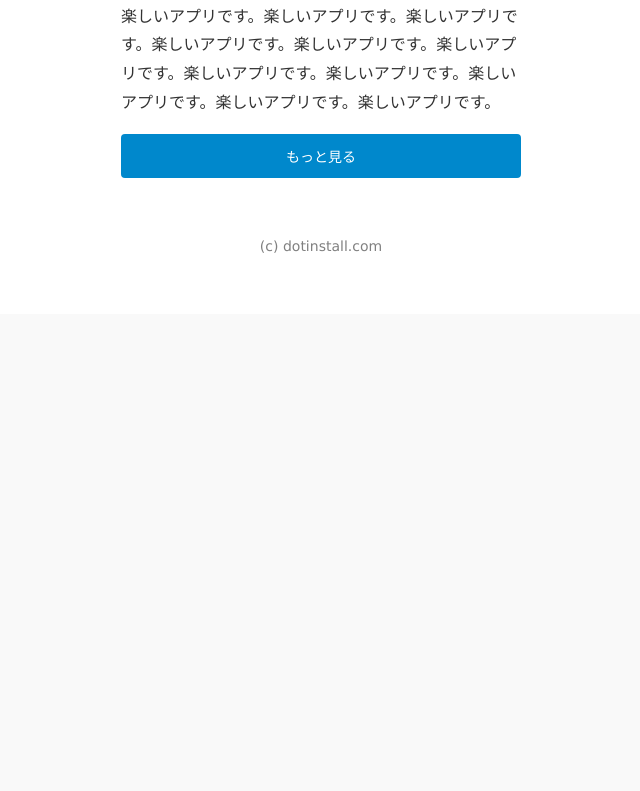
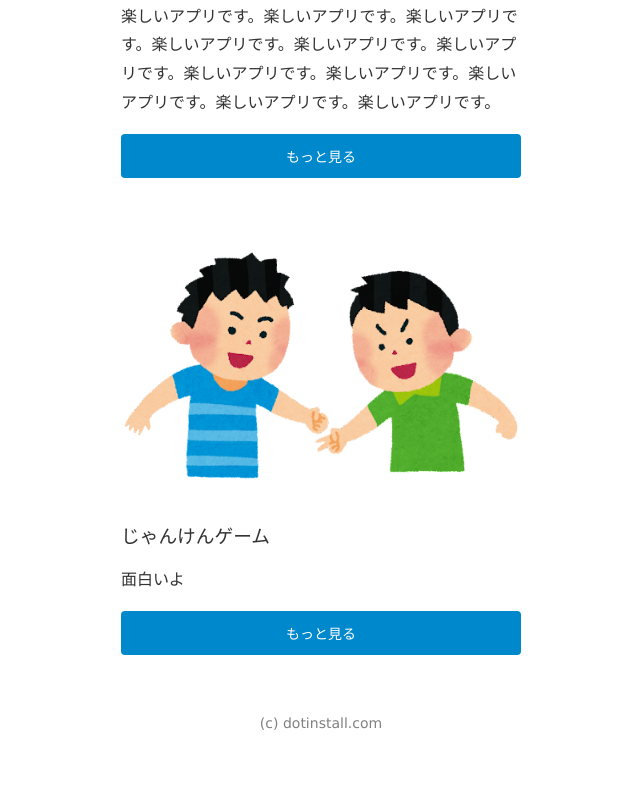
Before and after one commit to cocoared/PHP, a PHP site: page / in a window 1280 px wide. Shown: the part 1805-2596 px from the top of the page, without its empty margins (319-959 px from the left). Before the commit the page ends 2058 px from the top, so only its background shows below. Run offline with PHP 8.4, Linux system fonts and the light colour scheme.

Commit message:
[Create]janken.php

```diff
--- a/work/index.php
+++ b/work/index.php
@@ -23,4 +23,11 @@ include '_header.php';
       <p>楽しいアプリです。楽しいアプリです。楽しいアプリです。楽しいアプリです。楽しいアプリです。楽しいアプリです。楽しいアプリです。楽しいアプリです。楽しいアプリです。楽しいアプリです。楽しいアプリです。</p>
       <a href="memory.php">もっと見る</a>
     </section>
+
+    <section>
+      <img  src="img/janken.png" width="400" height="260" alt="じゃんけんゲームの紹介画像">
+      <h1>じゃんけんゲーム</h1>
+      <p>面白いよ</p>
+      <a href="janken.php">もっと見る</a>
+    </section>
 <?php include '_footer.php';
```
Also changed, not shown: work/img/janken.png (added), work/img/janken_choki.png (added), work/img/janken_gu.png (added), work/img/janken_pa.png (added), work/janken.php (added).
